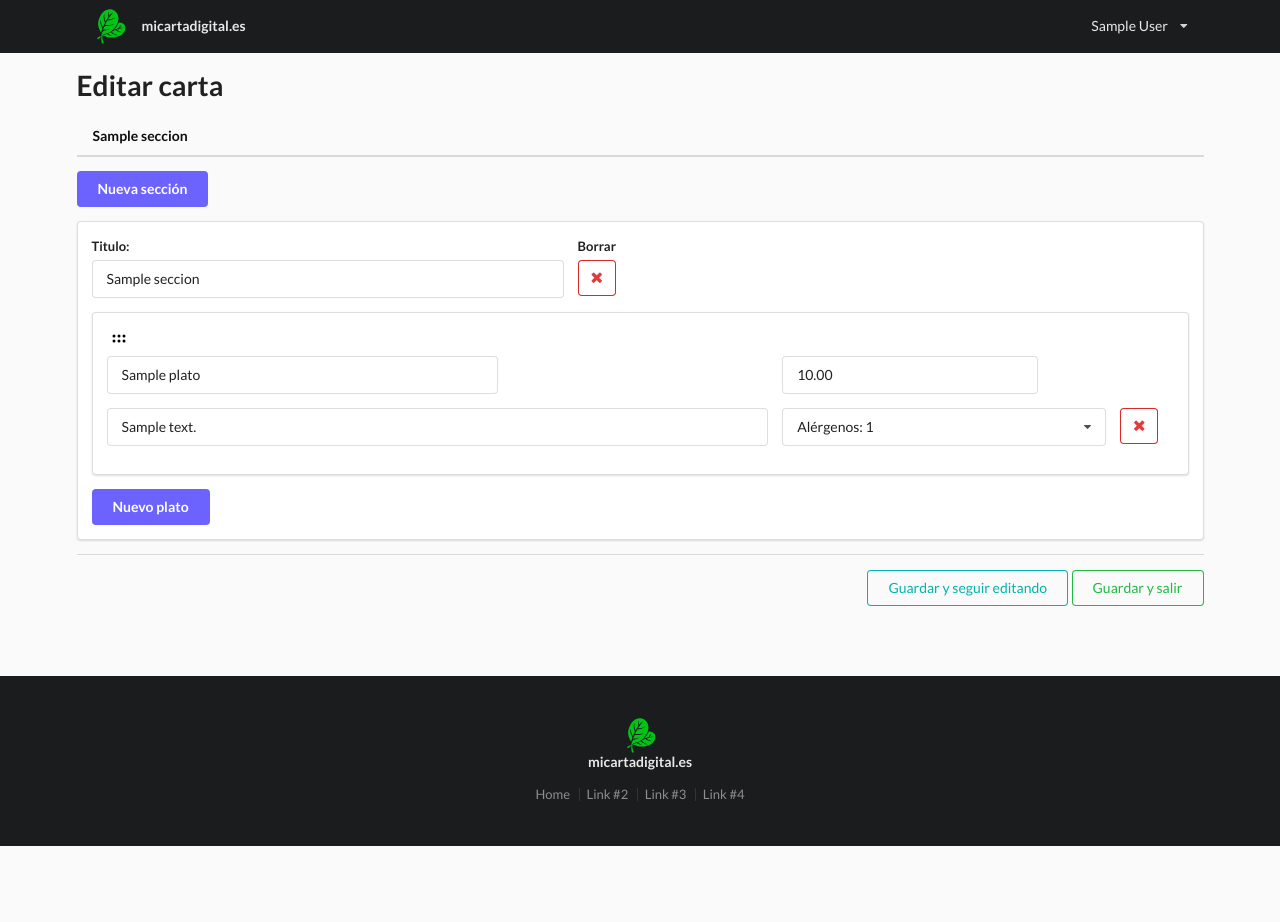
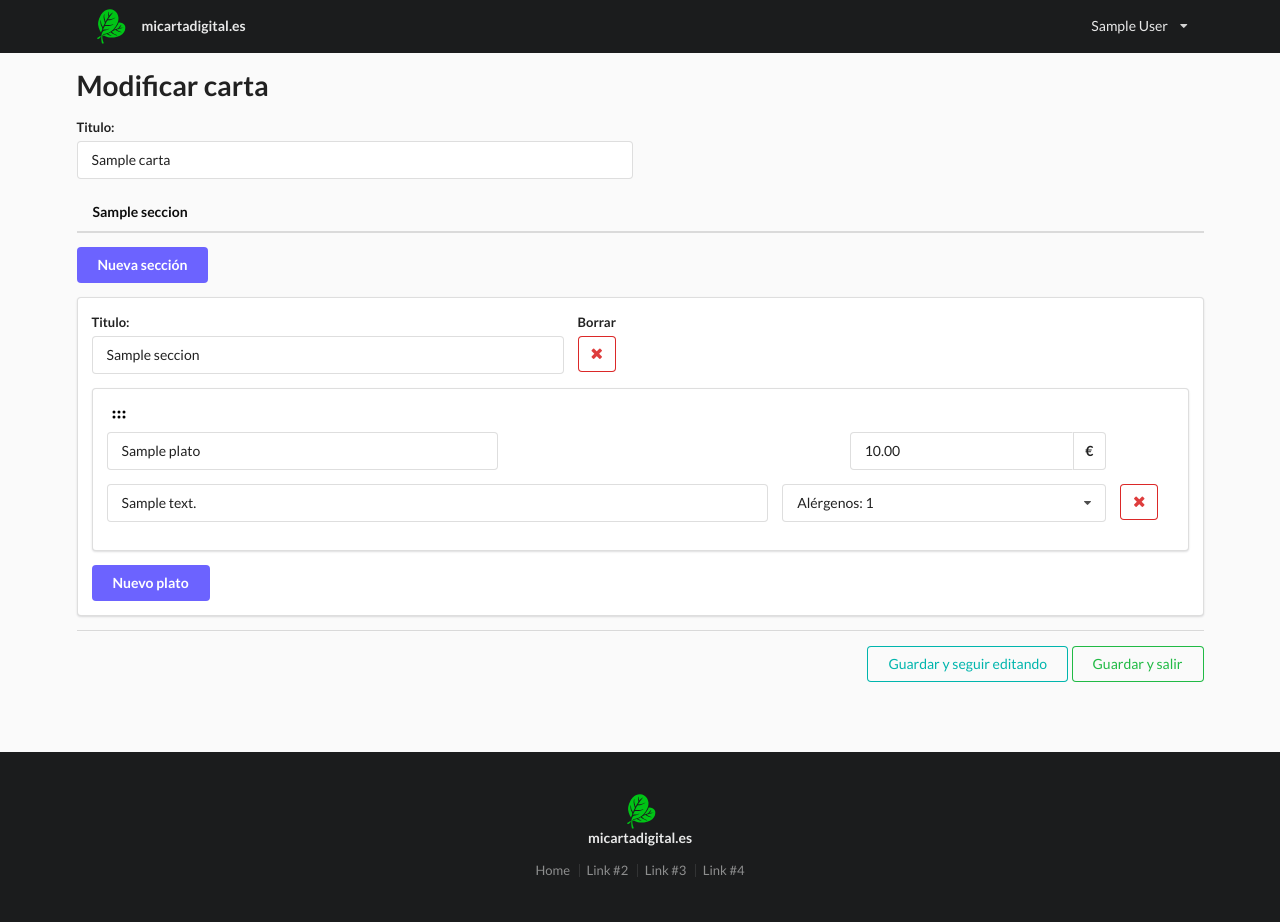
Before and after one commit to axnetg/micartadigital, a Django app: page /carta/edit/1 in a window 1280 px wide. Before the commit the page ends 846 px from the top, so only its background shows below. Run offline with Django 3.2, Linux system fonts and the light colour scheme; a user stored in the database is signed in; tables that the repository leaves empty hold one stand-in row (values such as "Sample post"); parts of the project's set-up code (start-up, migrations or seed data) failed here and were passed over; some libraries are stand-ins or nearby versions.

Commit message:
Eliminar paso entre crear y editar cartas
Se incorpora el campo 'título' de carta en el formset de secciones, permitiendo la edición simultánea del nombre de la carta y de sus secciones y platos. Esto hace innecesario el paso intermedio que existía entre la creación y la edición de una carta, al poder asignar una instancia 'carta' al formset en la misma vista.

```diff
--- a/app/www/cartas/admin.py
+++ b/app/www/cartas/admin.py
@@ -20,8 +20,9 @@ class PlatoInline(admin.TabularInline):
 
 @admin.register(Carta)
 class CartaAdmin(admin.ModelAdmin):
-    list_display = ('titulo', 'propietario')
+    list_display = ('titulo', 'propietario', 'ultima_modificacion')
     inlines = [SeccionInline]
+    ordering = ['ultima_modificacion']
 
 
 @admin.register(Seccion)
--- a/app/www/cartas/forms.py
+++ b/app/www/cartas/forms.py
@@ -85,6 +85,12 @@ class EstablecimientoForm(forms.ModelForm):
         return localidad
 
 
+class CartaForm(forms.ModelForm):
+    class Meta:
+        model = Carta
+        fields = ['titulo']
+
+
 class SeccionForm(forms.ModelForm):
     class Meta:
         model = Seccion
@@ -105,7 +111,7 @@ class PlatoForm(forms.ModelForm):
         widgets = {
             'titulo': forms.TextInput(attrs={'placeholder': 'Nombre del plato'}),
             'descripcion': forms.TextInput(attrs={'placeholder': 'Descripción del plato (opcional)'}),
-            'precio': forms.NumberInput(attrs={'placeholder': 'Precio del plato'}),
+            'precio': LabeledInput(attrs={'placeholder': 'Precio del plato', 'label': '€', 'right': True}),
             'alergenos': forms.SelectMultiple(attrs={'class': 'ui search multiple selection dropdown', 'placeholder': 'Click para seleccionar'}),
             'orden': forms.HiddenInput(),
         }
--- a/app/www/cartas/models.py
+++ b/app/www/cartas/models.py
@@ -52,6 +52,7 @@ class Establecimiento(models.Model):
 
 class Carta(models.Model):
     titulo = models.CharField(max_length=100)
+    ultima_modificacion = models.DateTimeField(auto_now=True)
     propietario = models.ForeignKey(get_user_model(), on_delete=models.SET_NULL, null=True, blank=True, related_name='cartas')
 
     class Meta:
--- a/app/www/cartas/templates/carta_edit.html
+++ b/app/www/cartas/templates/carta_form.html
@@ -1,26 +1,30 @@
 {% extends 'base_dashboard.html' %}
 {% load static %}
 
-{% block title %}Editar carta - micartadigital.es{% endblock %}
+{% block title %}
+    {% if form.instance.id %}Modificar{% else %}Nueva{% endif %} carta - micartadigital.es
+{% endblock %}
 
-{% block message_content %}{% include 'includes/errors/carta_edit_errors.html' %}{% endblock %}
+{% block message_content %}{% include 'includes/errors/carta_form_errors.html' %}{% endblock %}
 
 {% block content %}
-<h1>Editar carta</h1>
+<h1>{% if form.instance.id %}Modificar{% else %}Nueva{% endif %} carta</h1>
+
+<form class="ui form" method="POST">
+    <div class="fields">
+        {% include 'includes/fields/carta_form_field.html' with field=carta.titulo size='eight' label=True %}
+    </div>
 
     <div id="secciones-switcher" class="ui tabular secondary pointing menu">
     {% for seccion in form %}
         {% if not seccion.DELETE.value %}
             <a class="item" data-tab="{{ seccion.prefix }}">
-            {% if seccion.titulo.value %}
-                {{ seccion.titulo.value }}
-            {% else %}sin_título{% endif %}
+                {{ seccion.titulo.value|default:"sin título" }}
             </a>
         {% endif %}
     {% endfor %}
     </div>
 
-<form class="ui form" method="POST">
     {% csrf_token %}
     {{ form.management_form }}
     {{ form.non_form_errors }}
--- a/app/www/cartas/templates/dashboard.html
+++ b/app/www/cartas/templates/dashboard.html
@@ -1,5 +1,6 @@
 {% extends 'base_dashboard.html' %}
 {% load static %}
+{% load humanize %}
 
 {% block title %}Panel - micartadigital.es{% endblock %}
 
@@ -77,6 +78,7 @@
       <tr>
         <th>Título</th>
         <th>Usada en</th>
+        <th>Última modificación</th>
         <th></th>
       </tr>
     </thead>
@@ -96,6 +98,7 @@
             {{ establecimiento.slug }}</a>
           {% endfor %}
         </td>
+        <td>{{ carta.ultima_modificacion|naturaltime }}</td>
         <td class="right aligned">
           <div class="ui floating dropdown item">
             <i class="ellipsis vertical icon"></i>
--- a/app/www/cartas/templates/includes/forms/plato.html
+++ b/app/www/cartas/templates/includes/forms/plato.html
@@ -3,13 +3,13 @@
 <div class="ui segment plato{% if empty_form %} empty-form{% endif %}">
     <img class="sortable-handler" src="{% static 'icon/sort-handler.svg' %}" alt="Sort handler" />
     <div class="fields">
-        {% include 'includes/fields/carta_edit_field.html' with field=plato.titulo size='six' %}
-        <div class="four wide field"></div>
-        {% include 'includes/fields/carta_edit_field.html' with field=plato.precio size='four'%}
+        {% include 'includes/fields/carta_form_field.html' with field=plato.titulo size='six' %}
+        <div class="five wide field"></div>
+        {% include 'includes/fields/carta_form_field.html' with field=plato.precio size='four' %}
     </div>
     <div class="fields">
-        {% include 'includes/fields/carta_edit_field.html' with field=plato.descripcion size='ten'%}
-        {% include 'includes/fields/carta_edit_field.html' with field=plato.alergenos size='five'%}
+        {% include 'includes/fields/carta_form_field.html' with field=plato.descripcion size='ten' %}
+        {% include 'includes/fields/carta_form_field.html' with field=plato.alergenos size='five' %}
         <div class="one wide field">
             <!--<i class="big times icon seccion-delete-btn plato-delete-btn"></i>-->
             <button type="button" class="ui basic red icon button plato-delete-btn"><i class="times icon"></i></button>
--- a/app/www/cartas/templates/includes/forms/seccion.html
+++ b/app/www/cartas/templates/includes/forms/seccion.html
@@ -1,5 +1,5 @@
 <div class="fields">
-    {% include 'includes/fields/carta_edit_field.html' with field=seccion.titulo size='seven' label=True %}
+    {% include 'includes/fields/carta_form_field.html' with field=seccion.titulo size='seven' label=True %}
     <div class="two wide field">
         <label>Borrar</label>
         <!--<i class="big times icon seccion-delete-btn"></i>-->
--- a/app/www/cartas/templates/widgets/labeled_input.html
+++ b/app/www/cartas/templates/widgets/labeled_input.html
@@ -1,4 +1,5 @@
-<div class="ui labeled input">
-    <div class="ui basic label">{{ widget.label }}</div>
+<div class="ui {% if widget.right %}right {% endif %}labeled input">
+    {% if not widget.right %}<div class="ui basic label">{{ widget.label }}</div>{% endif %}
     <input type="{{ widget.type }}" name="{{ widget.name }}"{% if widget.value != None %} value="{{ widget.value|stringformat:'s' }}"{% endif %}{% include "django/forms/widgets/attrs.html" %}>
+    {% if widget.right %}<div class="ui basic label">{{ widget.label }}</div>{% endif %}
 </div>
--- a/app/www/cartas/urls.py
+++ b/app/www/cartas/urls.py
@@ -6,7 +6,7 @@ urlpatterns = [
     path('panel/', views.dashboard, name='panel'),
     path('establecimiento/new', views.establecimiento_create, name='new-establecimiento'),
     path('establecimiento/edit/<slug:slug>', views.establecimiento_edit, name='edit-establecimiento'),
-    path('carta/new', views.CartaCreateView.as_view(), name='new-carta'),
+    path('carta/new', views.carta_create, name='new-carta'),
     path('carta/edit/<int:pk>', views.carta_edit, name='edit-carta'),
     path('carta/<slug:slug>', views.establecimiento_details, name='establecimiento'),
     path('qr/<int:id>', views.establecimiento_redirect, name='redirect-establecimiento'),
--- a/app/www/cartas/views.py
+++ b/app/www/cartas/views.py
@@ -1,13 +1,10 @@
 from django.contrib.auth.decorators import login_required
-from django.contrib.auth.mixins import LoginRequiredMixin
 from django.contrib import messages
-from django.forms.models import inlineformset_factory
 from django.http import Http404, HttpResponse
 from django.shortcuts import get_object_or_404, redirect, render
-from django.views.generic.edit import CreateView, UpdateView
 from django.urls import reverse
 
-from .forms import EstablecimientoForm
+from .forms import EstablecimientoForm, CartaForm
 from .formsets import SeccionesFormset
 from .models import *
 from .utils import *
@@ -27,6 +24,9 @@ def dashboard(request):
 
 def establecimiento_details(request, slug):
     establecimiento = get_object_or_404(Establecimiento, slug=slug)
+    if not establecimiento.carta:
+        raise Http404('El establecimiento no dispone de una carta asociada.')
+
     alergenos = zip(TIPOS_ALERGENOS, DESC_ALERGENOS)
     return render(request, 'establecimiento_details.html', {'establecimiento': establecimiento, 'alergenos': alergenos})
 
@@ -67,17 +67,32 @@ def establecimiento_edit(request, slug):
     return render(request, 'establecimiento_edit.html', {'form': form})
 
 
-class CartaCreateView(LoginRequiredMixin, CreateView):
-    model = Carta
-    fields = ['titulo']
-    template_name = 'carta_create.html'
+@login_required
+def carta_create(request):
+    if request.method == 'POST':
+        form_carta = CartaForm(request.POST)
+        formset = SeccionesFormset(request.POST)
 
-    def form_valid(self, form):
-        form.instance.propietario = self.request.user
-        return super().form_valid(form)
+        if form_carta.is_valid() and formset.is_valid():
+            carta = form_carta.save(commit=False)
+            carta.propietario = request.user
+            carta.save()
 
-    def get_success_url(self):
-        return reverse('edit-carta', args=[self.object.id])
+            formset.instance = carta
+            formset.save()
+
+            messages.success(request, 'Los cambios realizados se han guardado correctamente')
+            if 'save-and-exit' in request.POST:
+                return redirect('panel')
+            else:
+                return redirect('edit-carta', carta.pk)
+
+        messages.error(request, 'Los cambios no se han guardado. Revise el formulario.')
+    else:
+        form_carta = CartaForm()
+        formset = SeccionesFormset()
+
+    return render(request, 'carta_form.html', {'carta': form_carta, 'form': formset})
 
 
 @login_required
@@ -88,9 +103,13 @@ def carta_edit(request, pk):
         return redirect('panel')
 
     if request.method == 'POST':
+        form_carta = CartaForm(request.POST, instance=carta)
         formset = SeccionesFormset(request.POST, instance=carta)
-        if formset.is_valid():
+
+        if form_carta.is_valid() and formset.is_valid():
+            form_carta.save()
             formset.save()
+
             messages.success(request, 'Los cambios realizados se han guardado correctamente')
             if 'save-and-exit' in request.POST:
                 return redirect('panel')
@@ -99,9 +118,10 @@ def carta_edit(request, pk):
 
         messages.error(request, 'Los cambios no se han guardado. Revise el formulario.')
     else:
+        form_carta = CartaForm(instance=carta)
         formset = SeccionesFormset(instance=carta)
 
-    return render(request, 'carta_edit.html', {'carta': carta, 'form': formset})
+    return render(request, 'carta_form.html', {'carta': form_carta, 'form': formset})
 
 
 def serve_qr_code(request, slug):
--- a/app/www/cartas/widgets.py
+++ b/app/www/cartas/widgets.py
@@ -9,9 +9,11 @@ class LabeledInput(widgets.TextInput):
         if attrs is not None:
             attrs = attrs.copy()
             self.label_text = attrs.pop('label', self.label_text)
+            self.label_right = attrs.pop('right', False)
         super().__init__(attrs)
 
     def get_context(self, name, value, attrs):
         context = super().get_context(name, value, attrs)
         context['widget']['label'] = self.label_text
+        context['widget']['right'] = self.label_right
         return context
--- a/app/www/micartadigital/settings.py
+++ b/app/www/micartadigital/settings.py
@@ -38,6 +38,7 @@ INSTALLED_APPS = [
     'django.contrib.sessions',
     'django.contrib.messages',
     'django.contrib.staticfiles',
+    'django.contrib.humanize',
 
     'widget_tweaks',
 
--- a/app/www/static/js/carta-form.js
+++ b/app/www/static/js/carta-form.js
@@ -108,7 +108,7 @@
         var dataTabString = $newSeccion.attr('data-tab').replace('__prefix__', parseInt(index) + 1);
         $newSeccion.attr('data-tab', dataTabString);
 
-        var $newItem = $('<a class="item">sin_título</a>');
+        var $newItem = $('<a class="item">sin título</a>');
         $newItem.attr('data-tab', dataTabString);
         $seccionesMenu.append($newItem);
 
@@ -123,7 +123,7 @@
     $form.on('input', 'div.seccion .wrapper-seccion input[name$=titulo]', function () {
         var $input = $(this);
         var seccionTitulo = $input.val().trim();
-        seccionTitulo = seccionTitulo || "sin_título";
+        seccionTitulo = seccionTitulo || "sin título";
 
         var dataTabString = $input.closest('div.seccion').attr('data-tab');
         var $tab = $(`#secciones-switcher .item[data-tab=${dataTabString}]`);
```
Also changed, not shown: app/www/cartas/templates/carta_create.html (deleted, +0 -15 lines), app/www/cartas/migrations/0011_auto_20210416_2005.py (added), app/www/cartas/templates/includes/errors/carta_form_errors.html (renamed from app/www/cartas/templates/includes/errors/carta_edit_errors.html), app/www/cartas/templates/includes/fields/carta_form_field.html (renamed from app/www/cartas/templates/includes/fields/carta_edit_field.html). Lines whose indentation alone changed are shown as unchanged.
